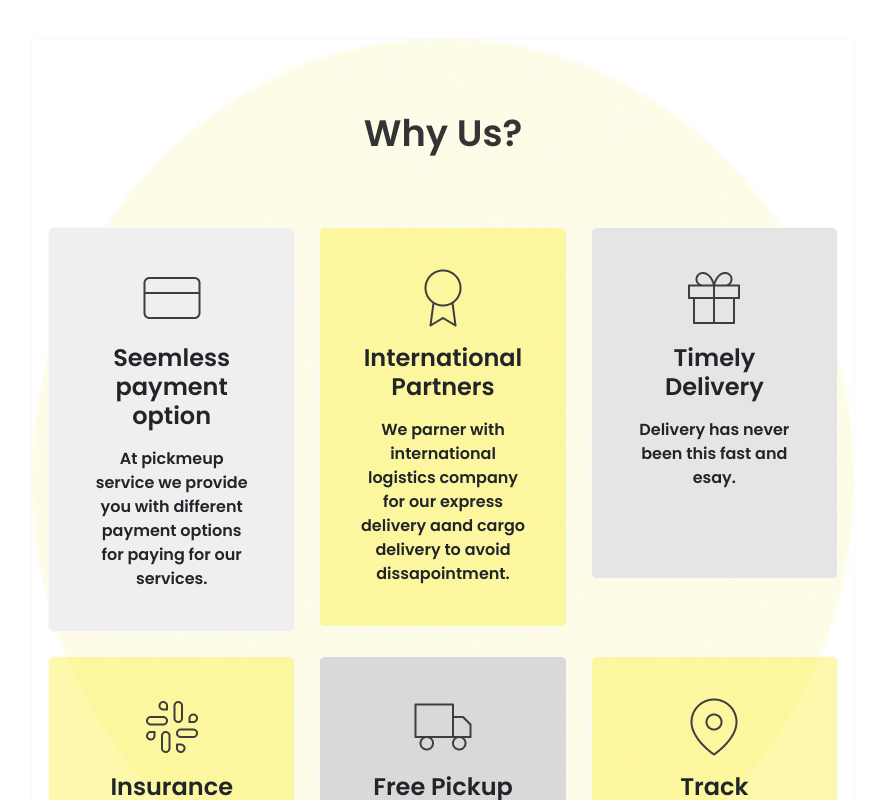
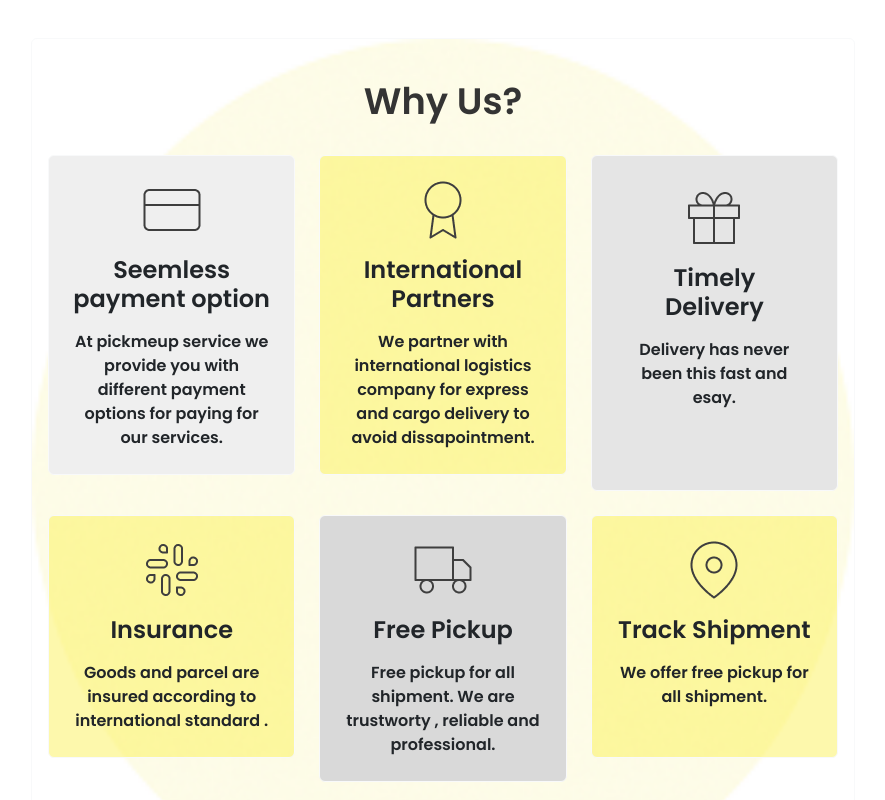
Before and after one commit to OluwabukolaAdelaka/pickmeup, a React (Create React App) app: page / in a window 1280 px wide. Shown: the part 2400-3200 px from the top of the page, without its empty margins (197-1082 px from the left). Built offline with nearby package versions, Linux system fonts and the light colour scheme; the HTML template or start-up script is replaced by a standard one.

Commit message:
signup updated

```diff
--- a/src/pages/Options.jsx
+++ b/src/pages/Options.jsx
@@ -131,12 +131,12 @@ const Options = () => {
             </div>
 
             {/* desktop options card */}
-            <div className="d-none d-md-block card-img-overlay pt-5 absolute">
+            <div className="d-none d-md-block card-img-overlay pt-3 absolute">
               <h3 className="text-center mt-4  mycard-hero-title">Why Us?</h3>
-              <div className="row row-cols-1 row-cols-md-3 g-4 mt-5">
+              <div className="row row-cols-1 row-cols-md-3 g-4 mt-2">
                 <div className="col text-center">
                   <div
-                    className="card p-4 border-light"
+                    className="card p-2 border-light"
                     style={{ backgroundColor: "#efefef" }}
                   >
                     <div className="card-body">
@@ -157,7 +157,7 @@ const Options = () => {
                 </div>
                 <div className="col text-center">
                   <div
-                    className="card p-4 border-light"
+                    className="card p-2 border-light"
                     style={{ backgroundColor: "rgba(251, 237, 49, 0.4)" }}
                   >
                     <div className="card-body">
@@ -166,16 +166,15 @@ const Options = () => {
                         International Partners
                       </h5>
                       <p className="card-text mycard-msg">
-                        We parner with international logistics company for our
-                        express delivery aand cargo delivery to avoid
-                        dissapointment.
+                        We partner with international logistics company for
+                        express and cargo delivery to avoid dissapointment.
                       </p>
                     </div>
                   </div>
                 </div>
                 <div className="col text-center">
                   <div
-                    className="card p-4 border-light"
+                    className="card p-3 border-light"
                     style={{ backgroundColor: "#e5e5e5" }}
                   >
                     <div className="card-body">
@@ -191,7 +190,7 @@ const Options = () => {
                 </div>
                 <div className="col text-center">
                   <div
-                    className="card p-4 border-light"
+                    className="card p-2 border-light"
                     style={{ backgroundColor: "rgba(251, 237, 49, 0.4)" }}
                   >
                     <div className="card-body">
@@ -206,7 +205,7 @@ const Options = () => {
                 </div>
                 <div className="col text-center">
                   <div
-                    className="card p-4 border-light"
+                    className="card p-2 border-light"
                     style={{ backgroundColor: "#d9d9d9" }}
                   >
                     <div className="card-body">
@@ -221,7 +220,7 @@ const Options = () => {
                 </div>
                 <div className="col text-center">
                   <div
-                    className="card p-4 border-light"
+                    className="card p-2 border-light"
                     style={{ backgroundColor: "rgba(251, 237, 49, 0.4)" }}
                   >
                     <div className="card-body">
--- a/src/pages/Signup.js
+++ b/src/pages/Signup.js
@@ -1,4 +1,5 @@
 import React, { useState } from "react";
+//import { useNavigate  } from "react-router-dom";
 import {useFormik} from "formik";
 import { basicSchema } from "../schemas";
 import SignUpImg from "../assets/signup.jpg";
@@ -25,7 +26,7 @@ function Signup() {
     console.log(actions);
   }
 
-  const {values, handleChange, errors, touched, handleSubmit, handleBlur} = useFormik({
+  const {values, handleChange, errors, touched, isValid, handleSubmit, handleBlur} = useFormik({
     initialValues: {
       fullName: "",
       email: "",
@@ -36,6 +37,11 @@ function Signup() {
     onSubmit
   });
 
+  // navigate sign up to sign in
+  // let navigate = useNavigate();
+  // function handleClick(path) {
+  //   navigate.push(path);
+  // }
 
   return (
     <section className="container">
@@ -129,19 +135,11 @@ function Signup() {
               {errors.confirmPassword && touched.confirmPassword && <p className="signUpErrorMsg">{errors.confirmPassword}</p>}
             </div>
 
-              {/* <div className="d-grid col-12 mx-auto">
-                <button className="btn signUpBtn" disabled={!isValid} type="submit">
-                Create an account
-                </button>
-              </div> */}
+              <div className="d-grid col-12 mx-auto">
+                <Link className={isValid ? "btn signUpBtn" : "btn signUpBtnDisabled"} role="button"
+                 to="/signin">Create an account</Link>
+              </div>
 
-            <Link to= "/signin" className="text-decoration-none">
-              <div className="d-grid col-12 mx-auto">
-              <button className="btn signUpBtn" type="submit" >
-              Create an account
-              </button>
-              </div>
-            </Link>
             <span className="signUpOr">OR</span>
             <div className="d-grid col-12 mx-auto">
               <button className="btn signUpGoogle" type="button">
--- a/src/styles/Signup.css
+++ b/src/styles/Signup.css
@@ -13,6 +13,7 @@
   text-align: center;
   border-radius: 0.5rem;
   margin-top: 1.5rem;
+  padding-top: 1rem;
   border: none;
   outline: none;
 }
@@ -21,9 +22,19 @@
   background-color: rgba(252, 238, 33, 0.9);
 }
 
-/* .signUpBtn:disabled {
+.signUpBtnDisabled {
   background-color: rgba(252, 238, 33, 0.5);
-} */
+  pointer-events: none;
+  height: 4rem;
+  font-size: 1.3rem;
+  color: #343434;
+  text-align: center;
+  border-radius: 0.5rem;
+  margin-top: 1.5rem;
+  padding-top: 1rem;
+  border: none;
+  outline: none;
+}
 
 .signUpErrorMsg {
   color: red;
```
